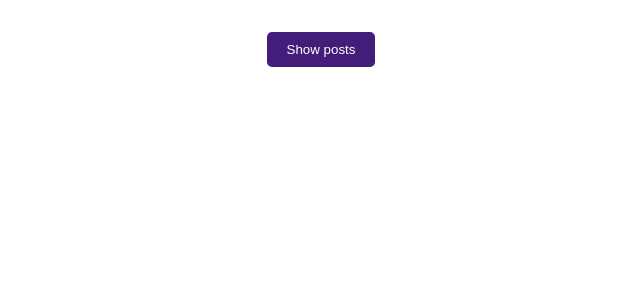
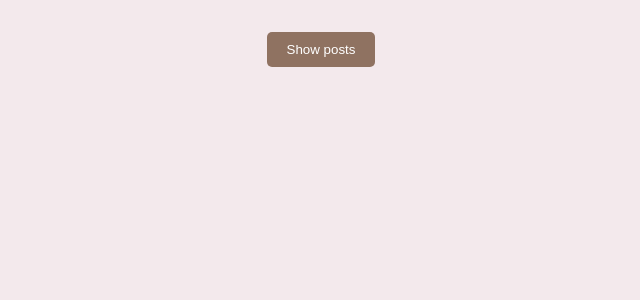
Before and after one commit to MatiasDeTeran/Enve-React-Api, a React (Vite) app: page / in a window 1280 px wide. Shown: the top 300 px of the page, without its empty margins (319-959 px from the left). Built offline with nearby package versions, Linux system fonts and the light colour scheme.

Commit message:
enve-react-apis

```diff
--- a/src/index.css
+++ b/src/index.css
@@ -5,7 +5,7 @@
 
   color-scheme: light dark;
   color: rgba(255, 255, 255, 0.87);
-  background-color: #fff;
+  background-color: #F3E9EC;
 
   font-synthesis: none;
   text-rendering: optimizeLegibility;
--- a/src/styles/conteiners.css
+++ b/src/styles/conteiners.css
@@ -28,7 +28,7 @@
 }
 
 .divPosts {
-  background-color: #441c79;
+  background-color: #8F7261;
   border: 1rem;
   border-radius: 30px;
   padding: 5px;
@@ -43,7 +43,7 @@
 
 .botonPost {
   padding: 10px 20px;
-  background-color: #441c79;
+  background-color: #8F7261;
   color: white;
   border: none;
   border-radius: 5px;
@@ -56,4 +56,6 @@
 
 .boton-comments{
   padding: 8px 16px;
+  background-color: #F3E9EC;
+  color: black;
 }
```
